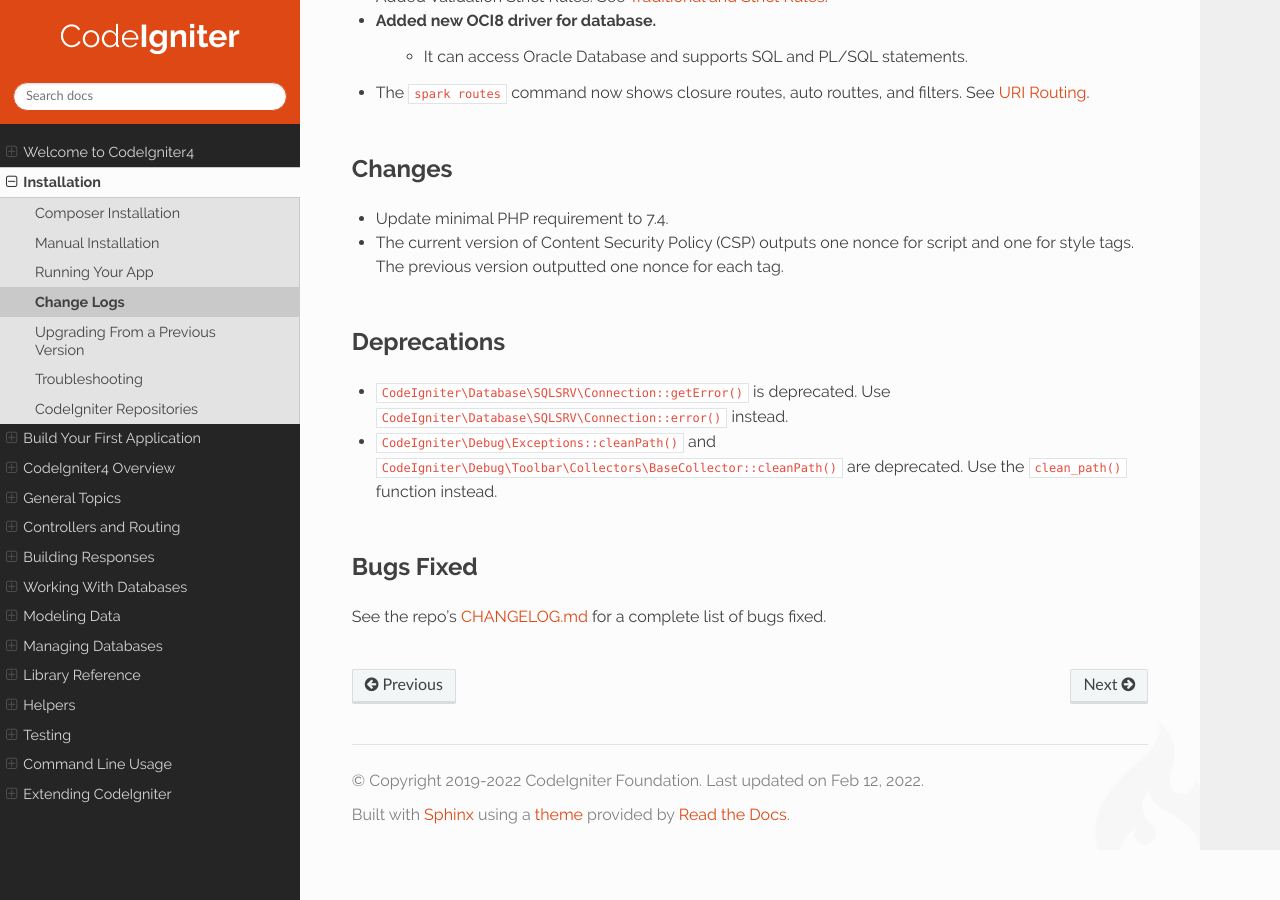
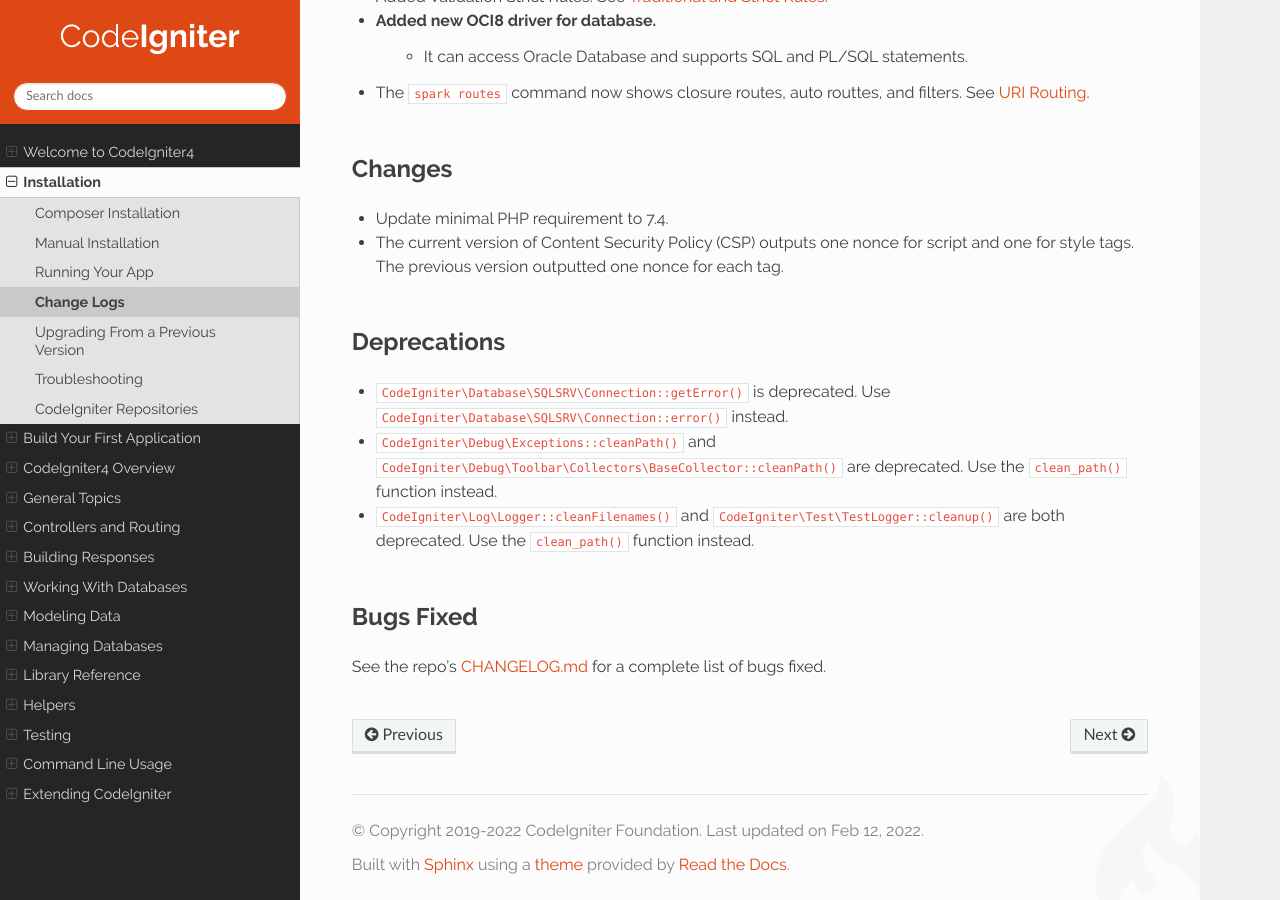
Before and after one commit to NEKOGET/ci4_user_guide_src, a Sphinx documentation site: the page built from source/changelogs/v4.2.0.rst, in a window 1280 px wide and 900 px high, scrolled down 906 px. Built offline with Sphinx 7.4.7 and the Read the Docs theme 2.0.0, drawn with Linux system fonts in a browser that asks for light colours.

Commit message:
Deprecate also `Logger::cleanFilenames` and `TestLogger::cleanup`

```diff
--- a/source/changelogs/v4.2.0.rst
+++ b/source/changelogs/v4.2.0.rst
@@ -41,6 +41,7 @@ Deprecations
 
 - ``CodeIgniter\Database\SQLSRV\Connection::getError()`` is deprecated. Use ``CodeIgniter\Database\SQLSRV\Connection::error()`` instead.
 - ``CodeIgniter\Debug\Exceptions::cleanPath()`` and ``CodeIgniter\Debug\Toolbar\Collectors\BaseCollector::cleanPath()`` are deprecated. Use the ``clean_path()`` function instead.
+- ``CodeIgniter\Log\Logger::cleanFilenames()`` and ``CodeIgniter\Test\TestLogger::cleanup()`` are both deprecated. Use the ``clean_path()`` function instead.
 
 Bugs Fixed
 **********
```
